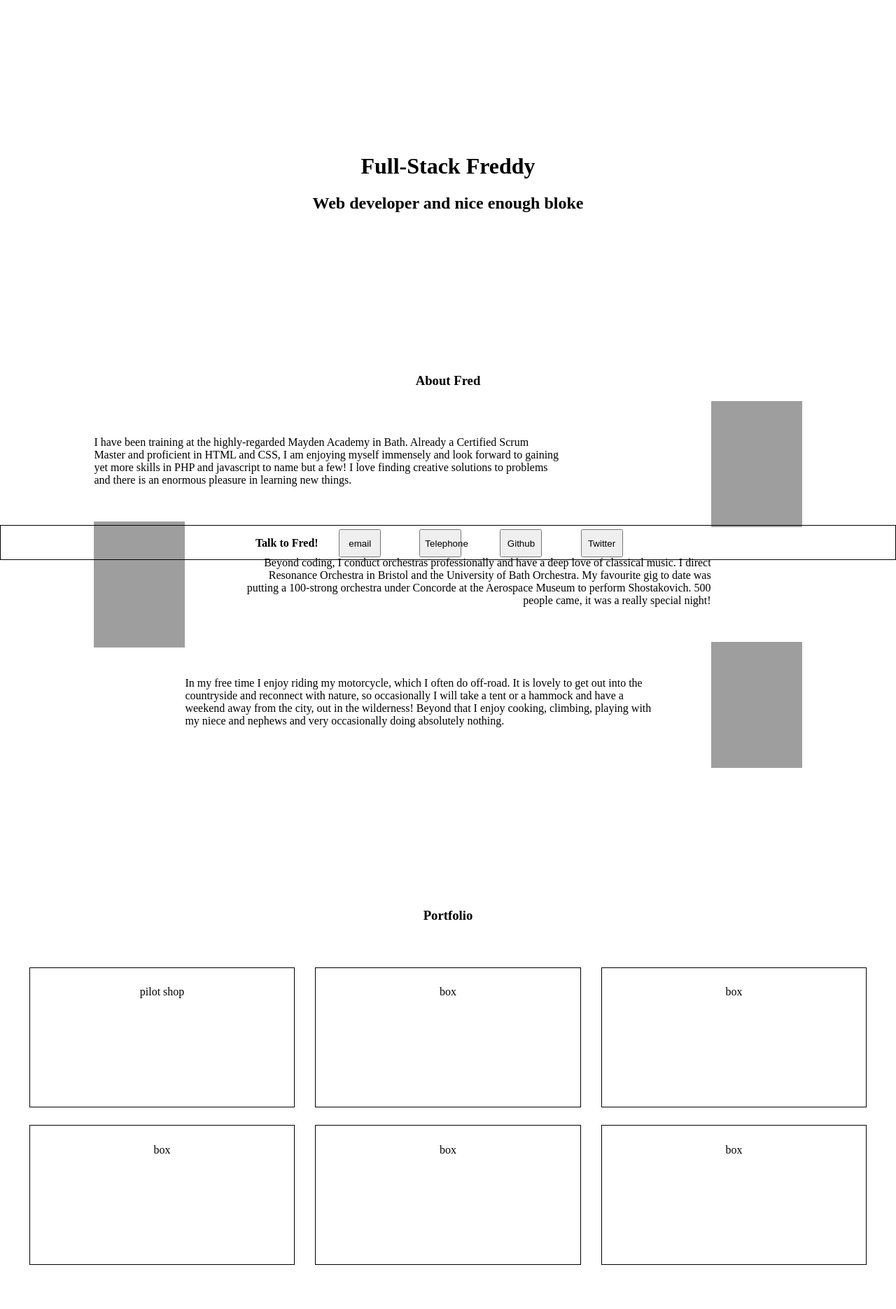
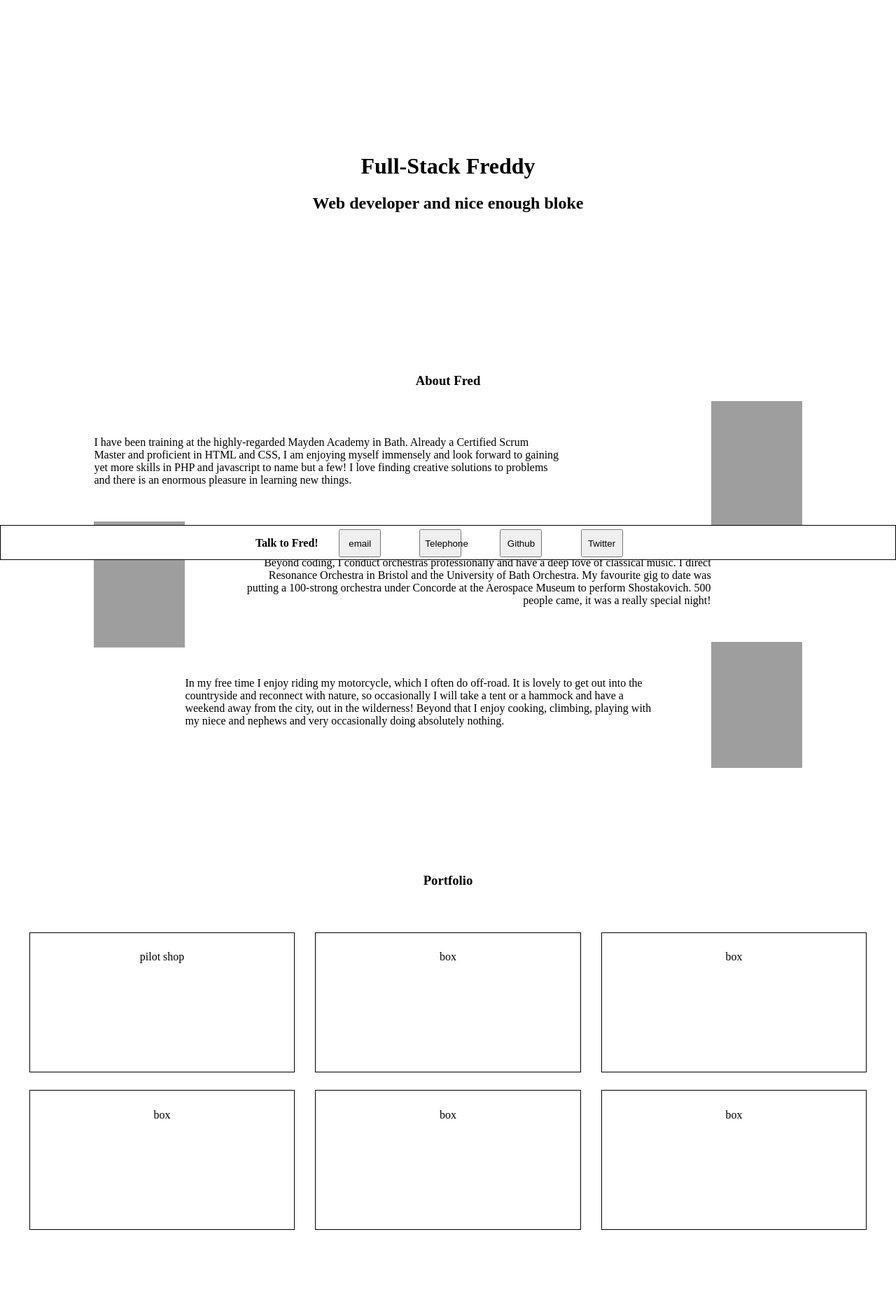
Before and after one commit to fredplatt/portfolio, a PHP site: page / in a window 1280 px wide. Shown: the whole page at 70% size. Before the commit the page ends 1807 px from the top, so only its background shows below. Run offline with PHP 8.4, Linux system fonts and the light colour scheme; grey boxes are pictures that could not be loaded.

Commit message:
changed margins on portfolio section

```diff
--- a/css/styles.css
+++ b/css/styles.css
@@ -49,7 +49,8 @@ p {
 
 .portfolio {
     text-align: center;
-    margin-top: 200px;
+    margin-top: 150px;
+    margin-bottom: 100px
 }
 
 .portfolio h3 {
@@ -73,6 +74,7 @@ footer {
     bottom: 0;
     left: 0;
     text-align: center;
+    background-color: #ffffff;
 }
 
 footer h4 {
```
